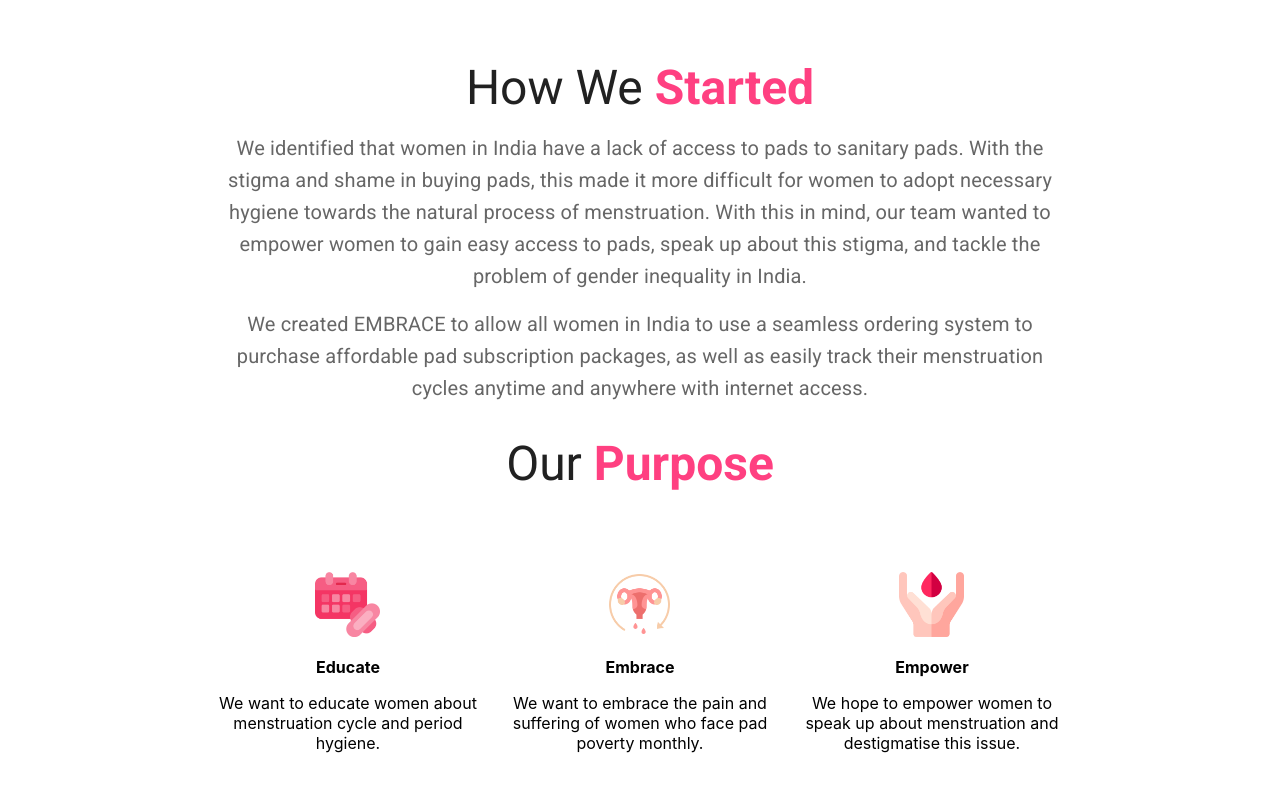
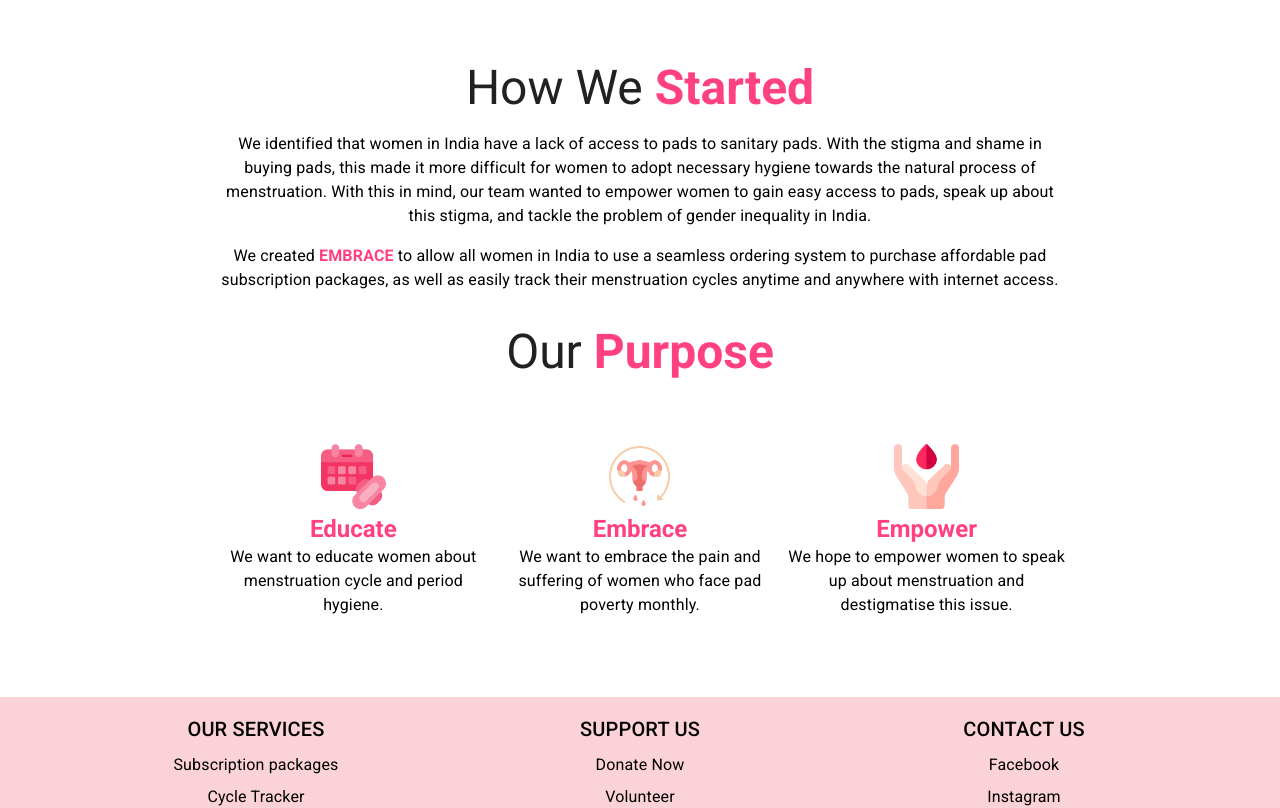
Before and after one commit to BioxMech/embrace, a React (Create React App) app: page /about in a window 1280 px wide. Shown: the part 820-1628 px from the top of the page. Built offline with nearby package versions, Linux system fonts and the light colour scheme; no server answers.

Commit message:
Font-size changes

```diff
--- a/src/page/about/about.page.jsx
+++ b/src/page/about/about.page.jsx
@@ -50,13 +50,13 @@
                   </Typography>
                 </p>
                 <p>
-                  <Typography variant="h6" color="text.secondary" style={{ fontWeight: 400 }}>
+                  <Typography variant="body1" >
                     We identified that women in India have a lack of access to pads to sanitary pads. With the stigma and shame in buying pads, this made it more difficult for women to adopt necessary hygiene towards the natural process of menstruation. With this in mind, our team wanted to empower women to gain easy access to pads, speak up about this stigma, and tackle the problem of gender inequality in India.
                   </Typography>
                 </p>
                 <p>
-                  <Typography variant="h6" color="text.secondary" style={{ fontWeight: 400 }}>
-                    We created EMBRACE to allow all women in India to use a seamless ordering system to purchase affordable pad subscription packages, as well as easily track their menstruation cycles anytime and anywhere with internet access.
+                  <Typography variant="body1" >
+                    We created <strong className="about-header">EMBRACE</strong> to allow all women in India to use a seamless ordering system to purchase affordable pad subscription packages, as well as easily track their menstruation cycles anytime and anywhere with internet access.
                   </Typography>
                 </p>
               </Grid>
@@ -72,32 +72,33 @@
         </Grid>
         <Grid item xs={12}>
           <Container maxWidth="md" >
-            <Grid container className="about-logo" spacing={3} style={{ marginTop: "5vh" }}>
+            <Grid container className="about-logo" spacing={1} style={{ marginTop: "5vh" }}>
               <Grid item xs={12} md={4} >
                 <Box>
                   <img src={MenstrualCalendar} className="logo" alt="..." />
-                  <p className="logo-header">Educate</p>
-                  <p className="logo-description">
+                  <Typography variant="h5" className="logo-header">Educate</Typography>
+                  <Typography variant="body1" className="logo-description">
                     We want to educate women about menstruation cycle and period hygiene.
-                  </p>
+                  </Typography>
                 </Box>
               </Grid>
               <Grid item xs={12} md={4} >
                 <Box>
                   <img src={MenstrualCycle} className="logo" alt="..." />
-                  <p className="logo-header">Embrace</p>
-                  <p className="logo-description">
+                  <Typography variant="h5" className="logo-header">Embrace</Typography>
+                  <Typography variant="body1">
                     We want to embrace the pain and suffering of women who face pad poverty monthly.
-                  </p>
+                  </Typography>
+
                 </Box>
               </Grid>
               <Grid item xs={12} md={4} >
                 <Box>
                   <img src={menstruation} className="logo" alt="..." />
-                  <p className="logo-header">Empower</p>
-                  <p className="logo-description">
+                  <Typography variant="h5" className="logo-header">Empower</Typography>
+                  <Typography variant="body1" className="logo-description">
                     We hope to empower women to speak up about menstruation and destigmatise this issue.
-                  </p>
+                  </Typography>
                 </Box>
               </Grid>
             </Grid>
--- a/src/page/about/about.styles.scss
+++ b/src/page/about/about.styles.scss
@@ -1,3 +1,5 @@
+$main-color: #ff4081;
+
 .about-logo {
 
   .logo {
@@ -7,6 +9,7 @@
 
   .logo-header {
     font-weight: bold;
+    color: $main-color;
   }
 
   .logo-description {
@@ -15,5 +18,5 @@
 }
 
 .about-header {
-  color: #ff4081;
+  color: $main-color;
 }
```
